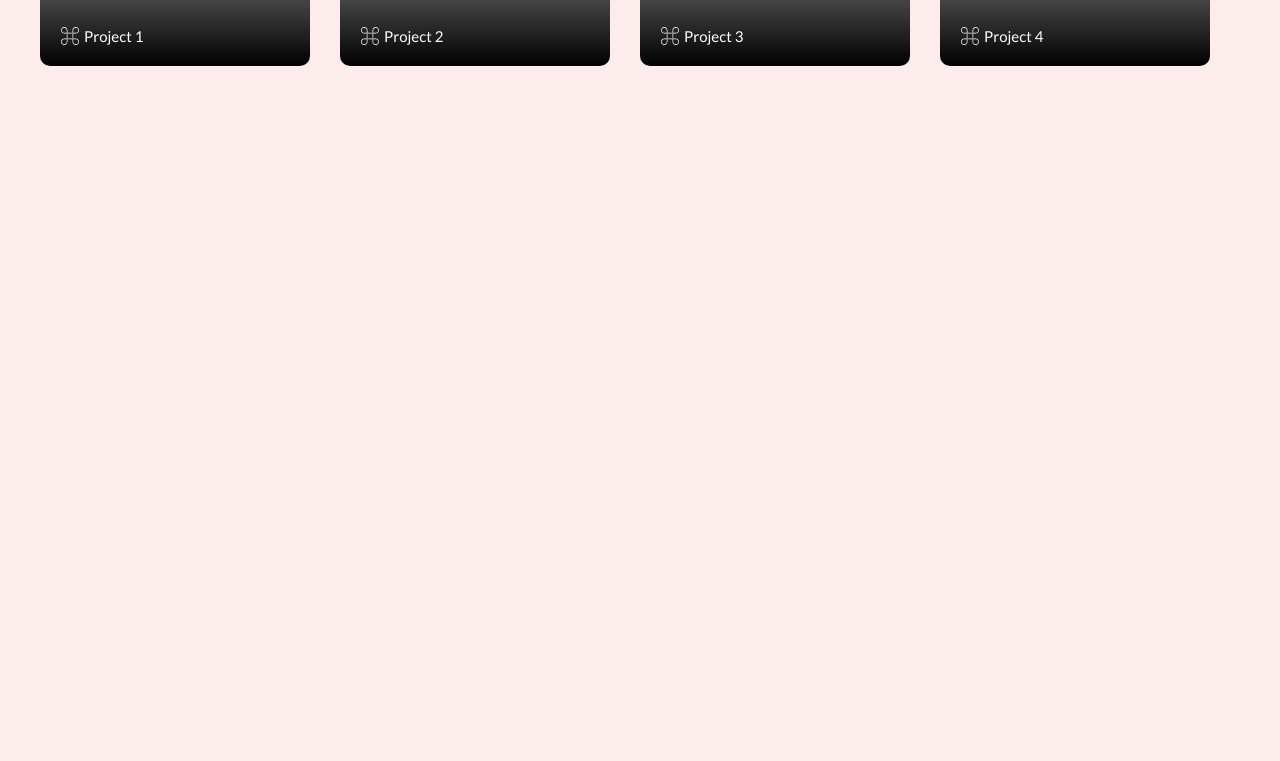
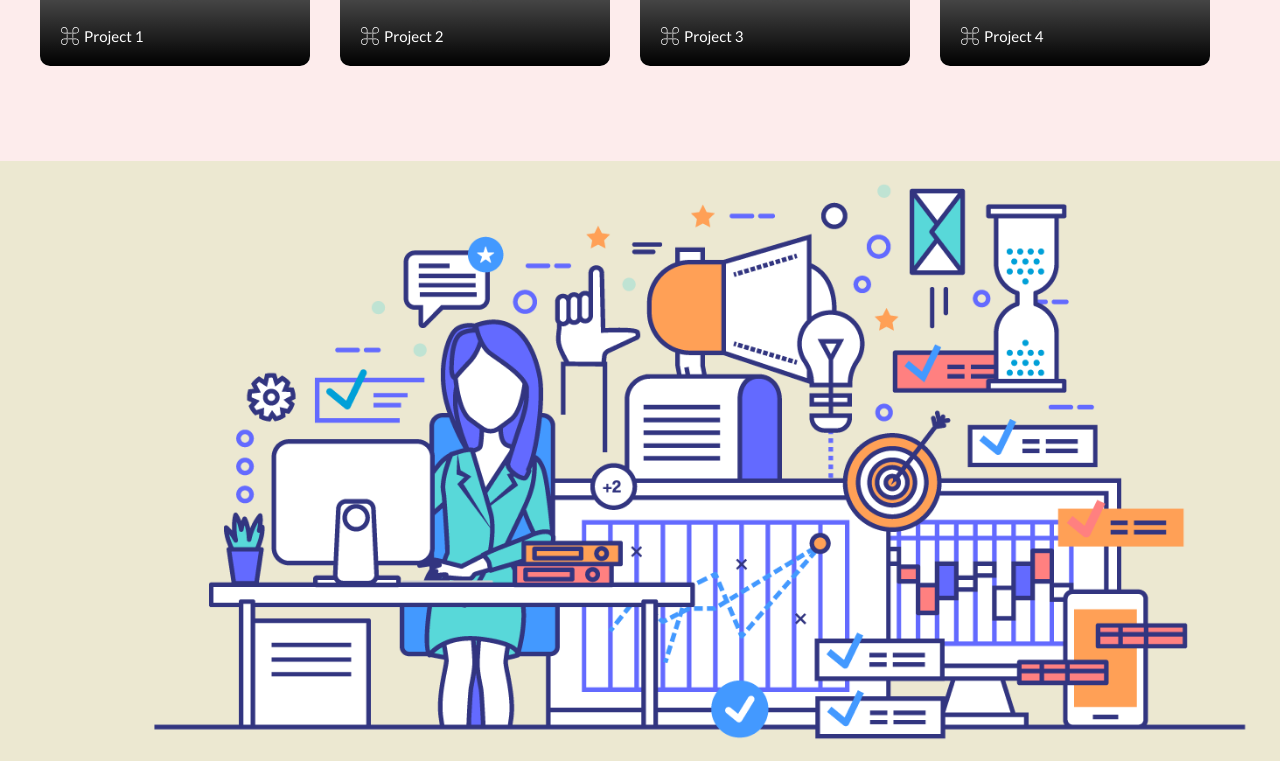
Before and after one commit to ono5/gitlabrunner-admin, a React (Create React App) app: page / in a window 1280 px wide. Shown: the part 1323-2084 px from the top of the page. Before the commit the page ends 1484 px from the top, so only its background shows below. Built offline with nearby package versions, Linux system fonts and the light colour scheme.

Commit message:
Footer Component

```diff
--- /dev/null
+++ b/src/components/footer/Footer.tsx
@@ -0,0 +1,25 @@
+const Footer = () => {
+	// 画像をSCSSから設定できないため、ここで設定する
+	const footerStyles = {
+		background: 'url(/assets/images/footer/footer.png)',
+		backgroundAttachment: 'fixed',
+		backgroundSize: 'cover',
+		backgroundRepeat: 'no-repeat',
+	}
+	return (
+		<footer className="footer" style={footerStyles}>
+			<div className="footer__container">
+				<div className="container">
+					<div className="footer__container__block">
+						<div className="row ml-minus-15 mr-minus-15">
+							<div className="col-6 p-15"></div>
+							<div className="col-6 p-15"></div>
+						</div>
+					</div>
+				</div>
+			</div>
+		</footer>
+	)
+}
+
+export default Footer
--- a/src/main.scss
+++ b/src/main.scss
@@ -12,6 +12,7 @@
 @use "scss/components/toggle";
 @use "scss/components/gitlabrunners";
 @use "scss/components/gitlabrunnerInfo";
+@use "scss/components/footer";
 
 // import components
 @use "scss/layout/layout";
--- a/src/pages/Home.tsx
+++ b/src/pages/Home.tsx
@@ -7,6 +7,7 @@ import { OPEN_MODEL } from "../context/types/ModelTypes"
 import Register from "../auth/Register"
 import Login from "../auth/Login"
 import GitlabRunners from "../components/GitlabRunners"
+import Footer from "../components/footer/Footer"
 
 const Home = () => {
 	const { dispatch } = useContext(ModelContext)
@@ -42,6 +43,7 @@ const Home = () => {
 				<Login currentModel={registerModel} />
 			</Model>
 			<GitlabRunners />
+			<Footer />
 		</>
 	)
 }
--- /dev/null
+++ b/src/scss/components/_footer.scss
@@ -0,0 +1,6 @@
+.footer {
+  width: 100%;
+  min-height: 60rem;
+  margin-top: 8rem;
+  padding: 8rem 0;
+}
```
Also changed, not shown: public/assets/images/footer/footer.png (added), src/main.css.
